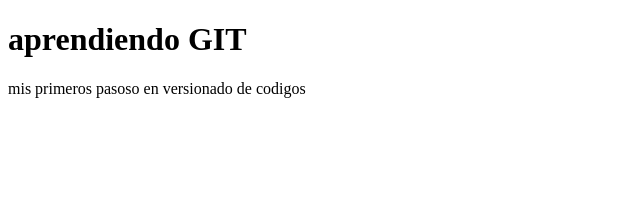
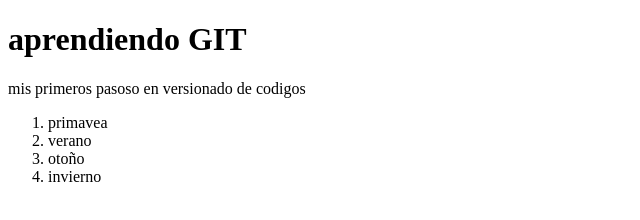
Before and after one commit to Jacinto-Barreda/Youtube-git, a plain HTML site: page index.html in a window 1280 px wide. Shown: the whole page, without its empty margins (0-640 px from the left). Drawn offline with Linux system fonts and the light colour scheme.

Commit message:
ingresos de las estaciones del a¤o

```diff
--- a/index.html
+++ b/index.html
@@ -9,5 +9,12 @@
 <body>
     <h1>aprendiendo GIT</h1>
     <p>mis primeros pasoso en versionado de codigos</p>
+    <ol>
+        <li>primavea</li>
+        <li>verano</li>
+        <li>otoño</li>
+        <li>invierno</li>
+    </ol>
+
 </body>
 </html>
```
Also changed, not shown: index.js (line endings or trailing spaces).
